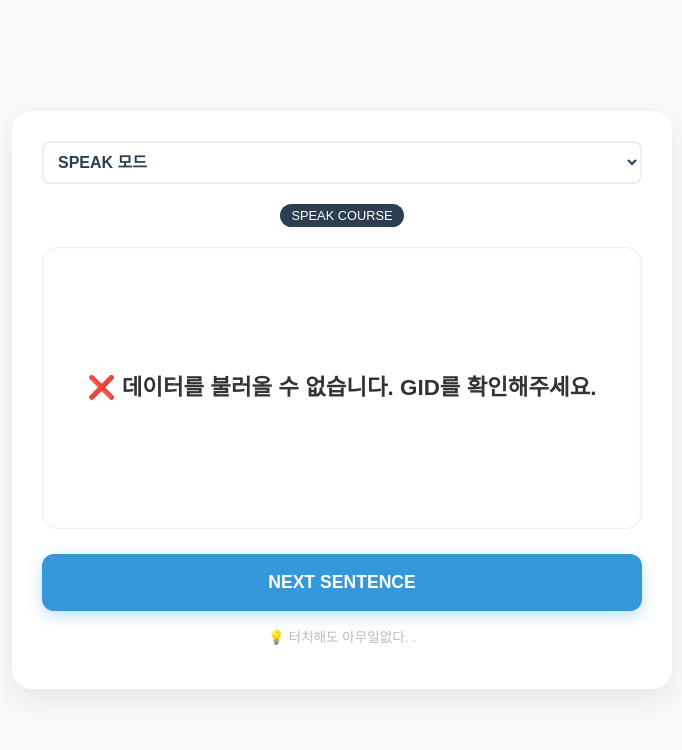
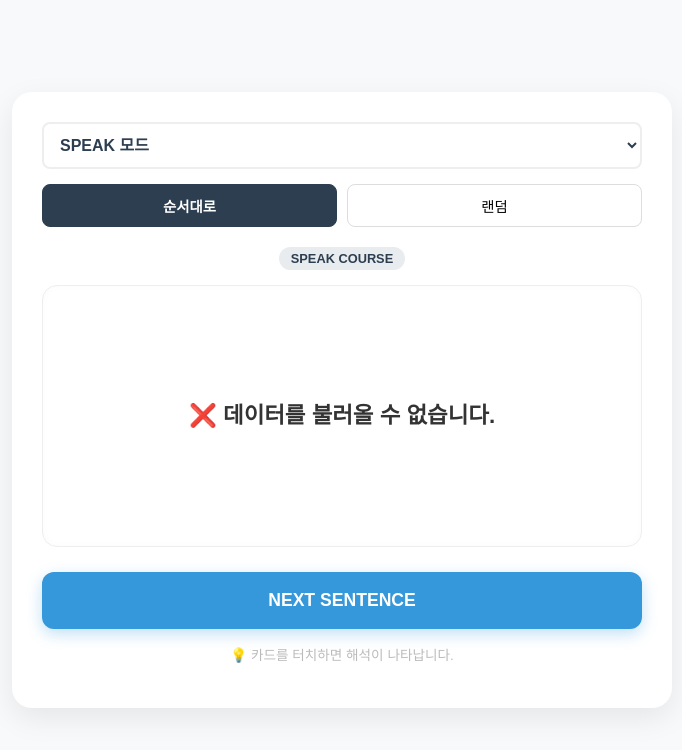
Before and after one commit to rwh1224/speakenglish, a plain HTML site: page index.html in a window 1280 px wide. Shown: the whole page, without its empty margins (298-980 px from the left). Drawn offline with Linux system fonts and the light colour scheme; no server answers.

Commit message:
Update index.html

```diff
--- a/index.html
+++ b/index.html
@@ -4,23 +4,30 @@
     <meta charset="UTF-8">
     <meta http-equiv="X-UA-Compatible" content="IE=edge">
     <meta name="viewport" content="width=device-width, initial-scale=1.0">
-    <title>English Education - Multi Mode</title>
+    <title>English Education - Smart Mode</title>
     <style>
         :root { --primary: #2c3e50; --accent: #3498db; --bg: #f8f9fa; }
         body { font-family: 'Pretendard', sans-serif; background-color: var(--bg); display: flex; justify-content: center; align-items: center; min-height: 100vh; margin: 0; }
         .container { width: 90%; max-width: 600px; background: white; padding: 30px; border-radius: 20px; box-shadow: 0 10px 30px rgba(0,0,0,0.08); text-align: center; }
 
-        /* 시트 선택창 스타일 */
         .select-box {
-            width: 100%; padding: 10px; border-radius: 8px; border: 2px solid #eee;
-            font-size: 1rem; margin-bottom: 20px; outline: none; cursor: pointer;
+            width: 100%; padding: 12px; border-radius: 8px; border: 2px solid #eee;
+            font-size: 1rem; margin-bottom: 15px; outline: none; cursor: pointer;
             background-color: #fff; color: var(--primary); font-weight: bold;
         }
-        .select-box:focus { border-color: var(--accent); }
 
-        .tag { display: inline-block; background: var(--primary); color: white; padding: 4px 12px; border-radius: 50px; font-size: 0.8rem; margin-bottom: 20px; }
+        /* 학습 모드 선택 버튼 스타일 */
+        .mode-selector { display: flex; gap: 10px; margin-bottom: 20px; }
+        .mode-btn {
+            flex: 1; padding: 10px; border: 1px solid #ddd; border-radius: 8px;
+            background: #fff; cursor: pointer; font-size: 0.9rem; transition: 0.2s;
+        }
+        .mode-btn.active { background: var(--primary); color: white; border-color: var(--primary); font-weight: bold; }
+
+        .tag { display: inline-block; background: #e9ecef; color: var(--primary); padding: 4px 12px; border-radius: 50px; font-size: 0.8rem; margin-bottom: 15px; font-weight: 600; }
+
         .sentence-card {
-            min-height: 220px; display: flex; flex-direction: column; justify-content: center; align-items: center;
+            min-height: 200px; display: flex; flex-direction: column; justify-content: center; align-items: center;
             margin-bottom: 25px; padding: 30px; border-radius: 15px; background: #ffffff;
             border: 1px solid #eee; cursor: pointer; transition: all 0.2s;
             box-shadow: inset 0 0 10px rgba(0,0,0,0.02);
@@ -48,74 +55,99 @@
         <option value="CONV">회화 모드</option>
     </select>
 
+    <div class="mode-selector">
+        <button id="btnOrder" class="mode-btn active" onclick="setMode('order')">순서대로</button>
+        <button id="btnRandom" class="mode-btn" onclick="setMode('random')">랜덤</button>
+    </div>
+
     <div id="modeTag" class="tag">SPEAK COURSE</div>
 
     <div class="sentence-card" onclick="toggleAnswer()">
-        <div id="enText" class="english">데이터를 불러오는 중...</div>
+        <div id="enText" class="english">로딩 중...</div>
         <div id="koText" class="korean"></div>
     </div>
 
     <button class="btn-next" onclick="nextSentence()">NEXT SENTENCE</button>
 
-    <p class="hint">💡  터치해도 아무일없다. .</p>
+    <p class="hint">💡 카드를 터치하면 해석이 나타납니다.</p>
     <div id="countInfo" style="font-size: 11px; color: #ccc; margin-top: 10px;"></div>
 </div>
 
 <script>
-    // 1. 여기에 각 시트의 gid 번호를 넣으세요!
-    // 스프레드시트 주소창 끝의 gid=숫자 부분을 확인하시면 됩니다.
     const BASE_URL = "https://docs.google.com/spreadsheets/d/e/2PACX-1vQbEvV2vslOXPfWW6ok1zl0i2Ctp-qwCYC9oPIcL3AdM7NC2zwvPTeLWxDQDiFH-fHqjPQhgY35Qw0M/pub?output=csv&single=true&gid=";
 
     const SHEET_CONFIG = {
-        SPEAK: "1763303910",          // Sheet1의 gid
-        TEPS: "1625594237",  // Sheet2의 gid
-        CONV: "1117344476"    // Sheet3의 gid (직접 수정 필요!)
+        SPEAK: "1763303910",          // Sheet1 gid
+        TEPS: "1625594237",  // Sheet2 gid
+        CONV: "1117344476"
     };
 
     let tepsList = [];
+    let currentIndex = -1; // 현재 몇 번째 문장인지 추적
+    let isRandom = false;  // 기본값은 '순서대로'
 
-    // 시트 변경 시 실행
+    // 학습 모드 변경 (순서/랜덤)
+    function setMode(mode) {
+        isRandom = (mode === 'random');
+        document.getElementById('btnOrder').classList.toggle('active', !isRandom);
+        document.getElementById('btnRandom').classList.toggle('active', isRandom);
+
+        // 모드 변경 시 처음부터 다시 시작하고 싶다면 아래 주석 해제
+        // currentIndex = -1;
+        // nextSentence();
+    }
+
     function changeSheet() {
         const selectedMode = document.getElementById('sheetSelect').value;
         document.getElementById('modeTag').innerText = `${selectedMode} COURSE`;
+        currentIndex = -1; // 시트 바꿀 때 순서 초기화
         loadData(SHEET_CONFIG[selectedMode]);
     }
 
     async function loadData(gid) {
         try {
-            document.getElementById('enText').innerText = "데이터 로딩 중...";
-            document.getElementById('koText').style.display = 'none';
-
             const res = await fetch(BASE_URL + gid);
             const buffer = await res.arrayBuffer();
-            const decoder = new TextDecoder('utf-8');
-            const data = decoder.decode(buffer);
-
+            const data = new TextDecoder('utf-8').decode(buffer);
             const rows = data.split(/\r?\n/).filter(r => r.trim() !== "");
 
             tepsList = rows.slice(1).map(row => {
                 const cols = row.split(/,(?=(?:(?:[^"]*"){2})*[^"]*$)/);
                 return {
-                    en: cols[1]?.replace(/"/g, '').trim(), // B열 (index 1)
-                    ko: cols[2]?.replace(/"/g, '').trim()  // C열 (index 2)
+                    en: cols[1]?.replace(/"/g, '').trim(),
+                    ko: cols[2]?.replace(/"/g, '').trim()
                 };
             }).filter(item => item.en && item.en.length > 1);
 
             document.getElementById('countInfo').innerText = `Total: ${tepsList.length} sentences`;
             nextSentence();
         } catch (err) {
-            console.error(err);
-            document.getElementById('enText').innerText = "❌ 데이터를 불러올 수 없습니다. GID를 확인해주세요.";
+            document.getElementById('enText').innerText = "❌ 데이터를 불러올 수 없습니다.";
         }
     }
 
     function nextSentence() {
         if (tepsList.length === 0) return;
-        const rand = Math.floor(Math.random() * tepsList.length);
-        const item = tepsList[rand];
+
+        if (isRandom) {
+            // 랜덤 모드
+            currentIndex = Math.floor(Math.random() * tepsList.length);
+        } else {
+            // 순서대로 모드
+            currentIndex++;
+            if (currentIndex >= tepsList.length) {
+                currentIndex = 0; // 마지막 문장 이후 다시 처음으로
+                alert("모든 문장을 학습했습니다. 처음부터 다시 시작합니다.");
+            }
+        }
+
+        const item = tepsList[currentIndex];
         document.getElementById('enText').innerText = item.en;
         document.getElementById('koText').innerText = item.ko;
         document.getElementById('koText').style.display = 'none';
+
+        // 현재 번호 표시 (선택사항)
+        document.getElementById('countInfo').innerText = `Progress: ${currentIndex + 1} / ${tepsList.length}`;
     }
 
     function toggleAnswer() {
@@ -123,7 +155,6 @@
         ko.style.display = (ko.style.display === 'none' || ko.style.display === '') ? 'block' : 'none';
     }
 
-    // 초기 실행 (SPEAK 모드로 시작)
     loadData(SHEET_CONFIG.SPEAK);
 </script>
 
```
